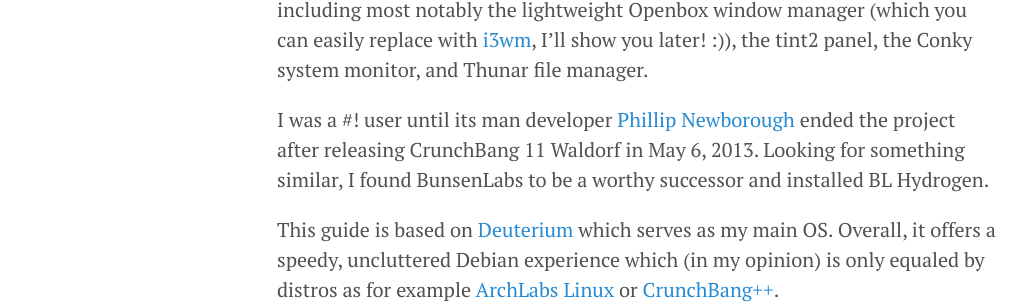
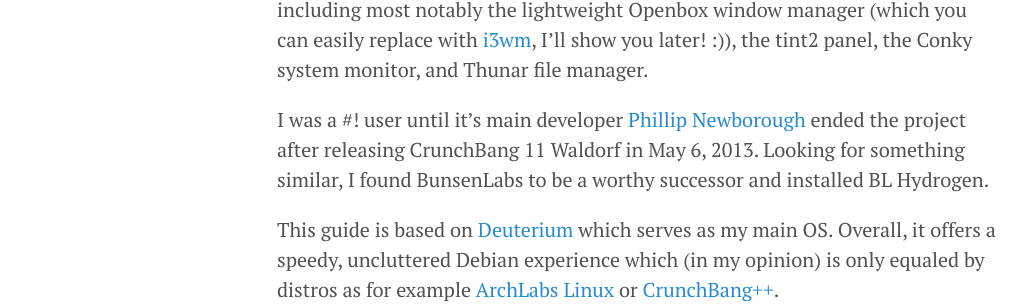
Before and after one commit to lgeurts/lgeurts.github.io, a Jekyll site: the page built from _posts/2017-07-11-bunsenlabs-linux-setup-notes.md, in a window 1280 px wide. Shown: the part 377-681 px from the top of the page, without its empty margins (3-1029 px from the left). Built offline with Jekyll 4.4.1, drawn with Linux system fonts in a browser that asks for light colours; our own code applies the rules of GitHub Pages for plain Markdown files.

Commit message:
Update 2017-07-11-bunsenlabs-linux-setup-notes.md

```diff
--- a/_posts/2017-07-11-bunsenlabs-linux-setup-notes.md
+++ b/_posts/2017-07-11-bunsenlabs-linux-setup-notes.md
@@ -2,7 +2,7 @@
 
 [BunsenLabs](https://www.bunsenlabs.org/) does not use a traditional desktop like a KDE, GNOME or even Xfce. Instead it's an optimized mix of components from various open source projects including most notably the lightweight Openbox window manager (which you can easily replace with [i3wm](https://i3wm.org/), I'll show you later! :)), the tint2 panel, the Conky system monitor, and Thunar file manager.
 
-I was a #! user until its man developer [Phillip Newborough](https://corenominal.org) ended the project after releasing CrunchBang 11 Waldorf in May 6, 2013. Looking for something similar, I found BunsenLabs to be a worthy successor and installed BL Hydrogen.
+I was a #! user until it's main developer [Phillip Newborough](https://corenominal.org) ended the project after releasing CrunchBang 11 Waldorf in May 6, 2013. Looking for something similar, I found BunsenLabs to be a worthy successor and installed BL Hydrogen.
 
 This guide is based on [Deuterium](https://www.bunsenlabs.org/installation.html#downloads) which serves as my main OS. Overall, it offers a speedy, uncluttered Debian experience which (in my opinion) is only equaled by distros as for example [ArchLabs Linux](https://archlabsblog.wordpress.com/) or [CrunchBang++](https://www.crunchbangplusplus.org/).
 
```
